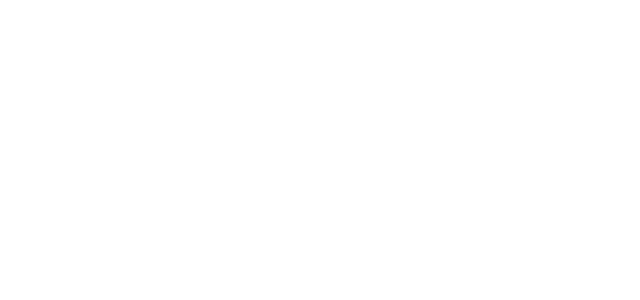
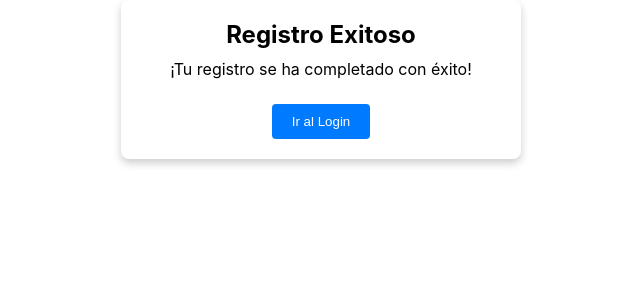
Before and after one commit to veels3122/AWEPP_1, a React (Create React App) app in the folder fronend/: page /registro-exitoso in a window 1280 px wide. Before the commit this address had no page. Shown: the top 300 px of the page, without its empty margins (319-959 px from the left). Built offline with nearby package versions, Linux system fonts and the light colour scheme.

Commit message:
RegistroExitoso

```diff
--- a/fronend/src/App.js
+++ b/fronend/src/App.js
@@ -1,14 +1,13 @@
+import React from 'react';
 import "./App.css";
 import Register from "./components/Register.js";
 import LoginPage from "./pages/Login.page";
 import InicioForm from "./components/Inicio.form";
-import "primereact/resources/themes/fluent-light/theme.css";
+import RegistroExitoso from "./components/RegistroExitoso";
+import { BrowserRouter as Router, Route, Routes } from "react-router-dom";
 import 'primereact/resources/themes/lara-light-indigo/theme.css';
 import 'primereact/resources/primereact.min.css';
 import 'primeicons/primeicons.css';
-
-import { BrowserRouter as Router, Route, Routes } from "react-router-dom";
-
 
 function App() {
   return (
@@ -17,6 +16,7 @@ function App() {
         <Route path="/" element={<LoginPage />} />
         <Route path="/principal" element={<InicioForm />} />
         <Route path="/register" element={<Register />} />
+        <Route path="/registro-exitoso" element={<RegistroExitoso />} />
       </Routes>
     </Router>
   );
--- a/fronend/src/components/Register.js
+++ b/fronend/src/components/Register.js
@@ -1,4 +1,5 @@
 import React, { useState } from 'react';
+import { useNavigate } from 'react-router-dom';
 import './Register.css';
 
 const Register = () => {
@@ -10,6 +11,7 @@ const Register = () => {
   });
 
   const [errorMessage, setErrorMessage] = useState('');
+  const navigate = useNavigate(); // Hook para navegar entre rutas
 
   const handleChange = (e) => {
     const { name, value } = e.target;
@@ -20,6 +22,7 @@ const Register = () => {
     e.preventDefault();
     const { name, email, password, confirmPassword } = formData;
 
+    // Validaciones básicas
     if (!name || !email || !password || !confirmPassword) {
       setErrorMessage('Por favor, completa todos los campos.');
       return;
@@ -31,9 +34,13 @@ const Register = () => {
     }
 
     // Aquí puedes agregar la lógica para enviar los datos al servidor
+    console.log('Formulario enviado:', formData);
 
-    console.log('Formulario enviado:', formData);
-    setErrorMessage(''); // Limpiar mensaje de error si no hay errores
+    // Limpiar mensaje de error si no hay errores
+    setErrorMessage('');
+
+    // Redirigir a la página de registro exitoso después de un registro exitoso
+    navigate('/registro-exitoso');
   };
 
   return (
--- /dev/null
+++ b/fronend/src/components/RegistroExitoso.css
@@ -0,0 +1,23 @@
+.registro-exitoso-container {
+    width: 400px;
+    margin: auto;
+    padding: 20px;
+    text-align: center;
+    border-radius: 8px;
+    box-shadow: 0 4px 8px rgba(0, 0, 0, 0.2);
+    background-color: white;
+  }
+
+  button {
+    margin-top: 20px;
+    padding: 10px 20px;
+    background-color: #007bff;
+    color: white;
+    border: none;
+    border-radius: 4px;
+    cursor: pointer;
+  }
+
+  button:hover {
+    background-color: #0056b3;
+  }
--- /dev/null
+++ b/fronend/src/components/RegistroExitoso.js
@@ -0,0 +1,17 @@
+import React from 'react';
+import { useNavigate } from 'react-router-dom';
+import './RegistroExitoso.css'; // Puedes crear un archivo CSS para este componente
+
+const RegistroExitoso = () => {
+  const navigate = useNavigate();
+
+  return (
+    <div className="registro-exitoso-container">
+      <h2>Registro Exitoso</h2>
+      <p>¡Tu registro se ha completado con éxito!</p>
+      <button onClick={() => navigate('/')}>Ir al Login</button>
+    </div>
+  );
+};
+
+export default RegistroExitoso;
```
Lines whose indentation alone changed are shown as unchanged.
